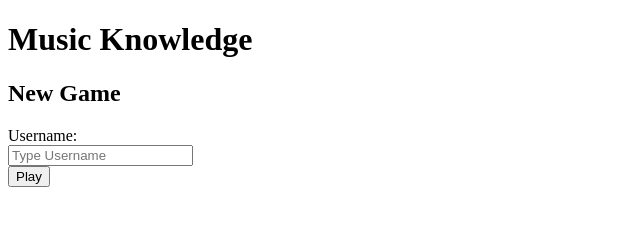
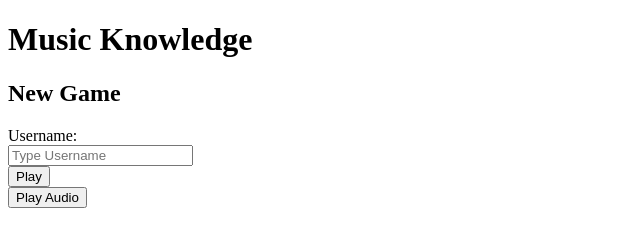
Before and after one commit to laflamablanc/guess-the-song, a plain HTML site: page music-knowledge-frontend/index.html in a window 1280 px wide. Shown: the whole page, without its empty margins (0-640 px from the left). Drawn offline with Linux system fonts and the light colour scheme; no server answers.

Commit message:
Added MP3s

```diff
--- /dev/null
+++ b/music-knowledge-frontend/audio.js
@@ -0,0 +1,4 @@
+function playAudio() {
+  var audio = new Audio('https://raw.githubusercontent.com/laflamablanc/guess-the-song/main/music-knowledge-frontend/Goldie.mp3')
+  audio.play();
+};
--- a/music-knowledge-frontend/index.html
+++ b/music-knowledge-frontend/index.html
@@ -15,10 +15,27 @@
 
   <h1> Music Knowledge </h1>
     <div id="page-header"> </div>
+    <!-- <audio controls>
+      <source src="mp3s/Goldie.mp3" type="audio/mpeg">
+    </audio> -->
+
+    <script>
+    function playAudio() {
+      var audio = new Audio('https://raw.githubusercontent.com/laflamablanc/guess-the-song/main/music-knowledge-frontend/Goldie.mp3')
+      audio.play();
+    };
+    </script>
+    <button onclick='playAudio();'> Play Audio </button>
+
+    <!-- playAudio() -->
 
 
 
 
+
+
+
+  <script src ="audio.js"></script>
   <script src="index.js"></script>
 </body>
 
```
Also changed, not shown: 13 other files.
